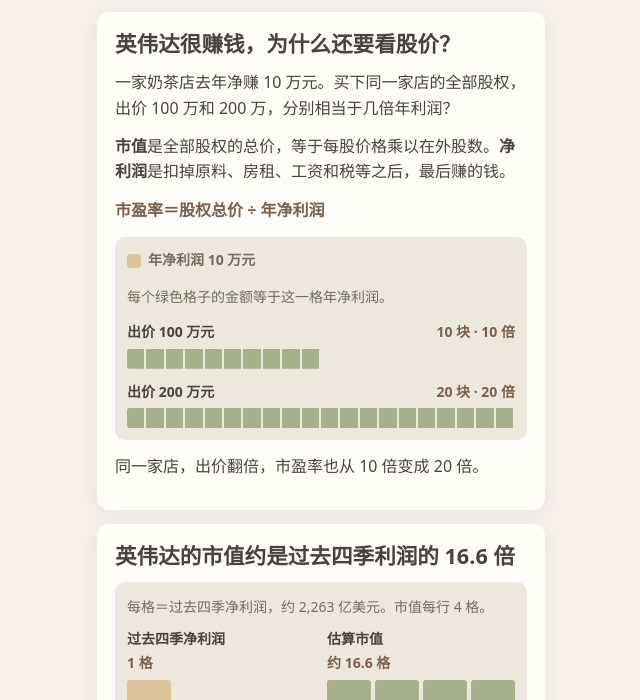
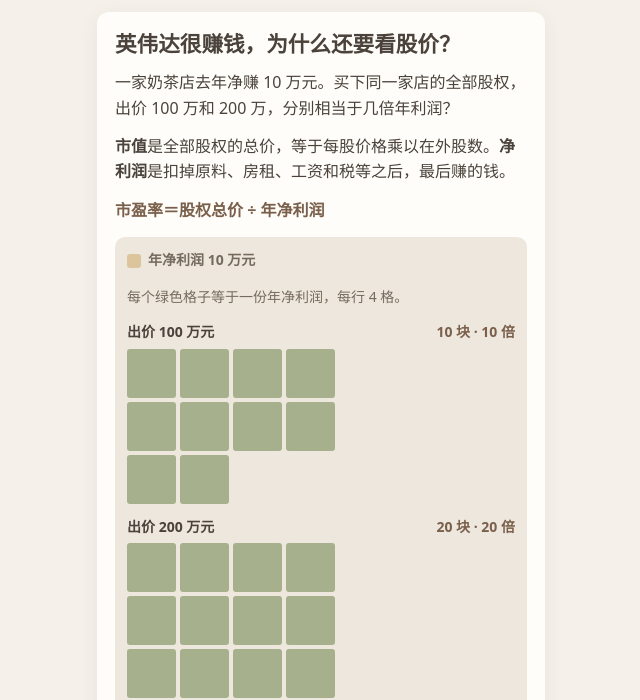
Before and after one commit to Gingermay-Beginner/SugarShare-site, a plain HTML site: page nvda-valuation.html in a window 1280 px wide. Shown: the part 84-784 px from the top of the page, without its empty margins (319-959 px from the left). Drawn offline with Linux system fonts and the light colour scheme.

Commit message:
Wrap opening offer blocks in rows of four

```diff
--- a/nvda-valuation.html
+++ b/nvda-valuation.html
@@ -17,10 +17,11 @@ h1,h2{font-weight:800;line-height:1.32;margin:0 0 12px;font-size:1.35rem}p{margi
 .formula{font-weight:800;color:var(--accent);margin:13px 0}.scenario,.comparison-box{background:var(--surface-2);border-radius:10px;padding:12px;margin-top:14px}
 .details{margin-top:14px}.details a{color:var(--accent)}button{font:700 .875rem/1.5 var(--body);background:var(--surface);color:var(--ink);border:1px solid var(--line);border-radius:999px;padding:7px 12px;cursor:pointer}button:hover:not(:disabled){background:var(--accent-soft)}button.primary,button[aria-pressed=true]{background:var(--btn);border-color:var(--btn);color:white}button.primary:hover,button[aria-pressed=true]:hover{background:var(--accent)}button:disabled{opacity:.5;cursor:default}button:focus-visible,a:focus-visible,summary:focus-visible{outline:2px solid var(--accent);outline-offset:3px}.answer{margin-top:12px;color:var(--accent);font-weight:700}.answer:empty{display:none}[hidden]{display:none!important}
 .comparison{margin:12px 0 6px}.compare-row{margin-bottom:12px}.compare-label{display:flex;justify-content:space-between;align-items:baseline;gap:2px 10px;flex-wrap:wrap;font-size:.875rem}.compare-label b{color:var(--accent);font-variant-numeric:tabular-nums}.track{height:16px;background:#e2dacd;border-radius:4px;position:relative;margin-top:4px}.track span{display:block;height:100%;width:var(--value);background:var(--sage);border-radius:4px}.track.gold span{background:var(--tea)}.track.benchmark:after{content:"";position:absolute;left:57.61%;top:-3px;bottom:-3px;border-left:2px dashed var(--ink)}.axis{display:flex;justify-content:space-between;color:var(--ink-2);font-size:.8rem}.compare-row.selected .track span{background:var(--accent)}.compare-row.selected .compare-label strong{text-decoration:underline;text-underline-offset:4px}
-.profit-strip{height:20px;border-radius:3px;margin-top:5px;background:repeating-linear-gradient(to right,var(--sage) 0,var(--sage) calc(5% - 2px),transparent calc(5% - 2px),transparent 5%)}.profit-strip.short{clip-path:inset(0 50% 0 0)}.comparison-box .compare-row:last-child{margin-bottom:0}.earnings-key{display:flex;align-items:center;gap:7px;color:var(--ink-2);font-size:.875rem}.earnings-key span{flex:0 0 14px;width:14px;height:14px;border-radius:3px;background:var(--tea)}
+.comparison-box .compare-row:last-child{margin-bottom:0}.earnings-key{display:flex;align-items:center;gap:7px;color:var(--ink-2);font-size:.875rem}.earnings-key span{flex:0 0 14px;width:14px;height:14px;border-radius:3px;background:var(--tea)}
 @media(max-width:380px){.wordmark small{display:none}.sheet section{padding:14px}}
 .value-grid{display:grid;grid-template-columns:repeat(4,minmax(0,1fr));gap:4px;margin:5px 0}.value-grid span{aspect-ratio:1;border-radius:3px;background:var(--sage)}.value-grid.profit-grid span{background:var(--tea)}.value-grid .partial{background:linear-gradient(to right,var(--sage) 55%,var(--line) 55%)}.comparison-box figcaption{margin-bottom:8px}
 .value-pair{display:grid;grid-template-columns:repeat(2,minmax(0,1fr));gap:12px}.value-pair .compare-row{margin:0}.value-pair .compare-label{display:grid;gap:2px}
+.offer-grid{width:min(100%,13rem)}
 </style>
 <main>
 <header><div class="wordmark"><strong>糖分</strong><small>先看懂，再持有</small></div><span class="meta ticker">英伟达 · NVDA</span></header>
@@ -32,9 +33,9 @@ h1,h2{font-weight:800;line-height:1.32;margin:0 0 12px;font-size:1.35rem}p{margi
 <p><b>市值</b>是全部股权的总价，等于每股价格乘以在外股数。<b>净利润</b>是扣掉原料、房租、工资和税等之后，最后赚的钱。</p>
 <div class="formula">市盈率＝股权总价 ÷ 年净利润</div>
 <div class="comparison-box" aria-label="两种出价相当于多少块年净利润">
-<p class="earnings-key"><span aria-hidden="true"></span><strong>年净利润 10 万元</strong></p><p><small>每个绿色格子的金额等于这一格年净利润。</small></p>
-<div class="compare-row"><div class="compare-label"><strong>出价 100 万元</strong><b>10 块 · 10 倍</b></div><div class="profit-strip short" aria-hidden="true"></div></div>
-<div class="compare-row"><div class="compare-label"><strong>出价 200 万元</strong><b>20 块 · 20 倍</b></div><div class="profit-strip" aria-hidden="true"></div></div>
+<p class="earnings-key"><span aria-hidden="true"></span><strong>年净利润 10 万元</strong></p><p><small>每个绿色格子等于一份年净利润，每行 4 格。</small></p>
+<div class="compare-row"><div class="compare-label"><strong>出价 100 万元</strong><b>10 块 · 10 倍</b></div><div class="value-grid offer-grid" aria-hidden="true"><span></span><span></span><span></span><span></span><span></span><span></span><span></span><span></span><span></span><span></span></div></div>
+<div class="compare-row"><div class="compare-label"><strong>出价 200 万元</strong><b>20 块 · 20 倍</b></div><div class="value-grid offer-grid" aria-hidden="true"><span></span><span></span><span></span><span></span><span></span><span></span><span></span><span></span><span></span><span></span><span></span><span></span><span></span><span></span><span></span><span></span><span></span><span></span><span></span><span></span></div></div>
 </div>
 <p class="details">同一家店，出价翻倍，市盈率也从 10 倍变成 20 倍。</p>
 </section>
@@ -44,7 +45,7 @@ h1,h2{font-weight:800;line-height:1.32;margin:0 0 12px;font-size:1.35rem}p{margi
 <figcaption><small>每格＝过去四季净利润，约 2,263 亿美元。市值每行 4 格。</small></figcaption>
 <div class="value-pair">
 <div class="compare-row"><div class="compare-label"><strong>过去四季净利润</strong><b>1 格</b></div><div class="value-grid profit-grid" aria-hidden="true"><span></span></div></div>
-<div class="compare-row"><div class="compare-label"><strong>估算市值</strong><b>约 16.6 格</b></div><div class="value-grid" aria-hidden="true"><span></span><span></span><span></span><span></span><span></span><span></span><span></span><span></span><span></span><span></span><span></span><span></span><span></span><span></span><span></span><span></span><span class="partial"></span></div><small>11 月 24 日收盘 · 约 37,447 亿美元</small></div>
+<div class="compare-row"><div class="compare-label"><strong>估算市值</strong><b>约 16.6 格</b></div><div class="value-grid offer-grid" aria-hidden="true"><span></span><span></span><span></span><span></span><span></span><span></span><span></span><span></span><span></span><span></span><span></span><span></span><span></span><span></span><span></span><span></span><span class="partial"></span></div><small>11 月 24 日收盘 · 约 37,447 亿美元</small></div>
 </div>
 </figure>
 <p class="formula">估算市值 ÷ 过去四季净利润 ≈ 16.6 倍</p>
```
